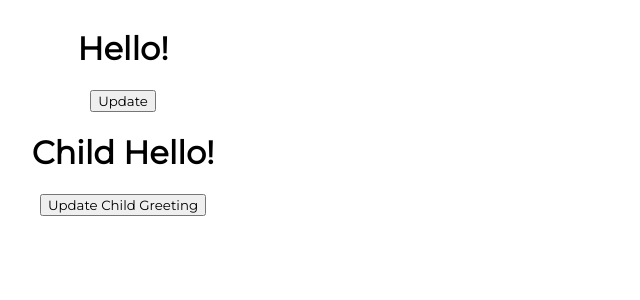
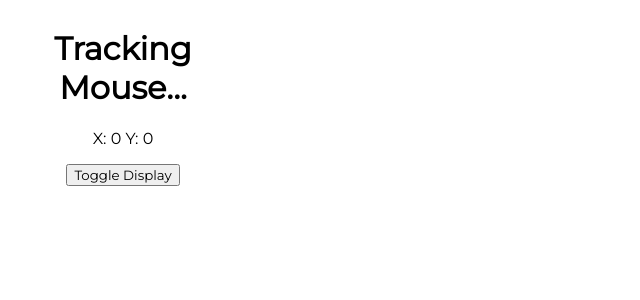
Before and after one commit to patthoege/funtional-component-css-challenge, a React (Create React App) app in the folder my-app/: page / in a window 1280 px wide. Shown: the top 300 px of the page, without its empty margins (0-640 px from the left). Built offline with nearby package versions, Linux system fonts and the light colour scheme.

Commit message:
componentWillUnmount

```diff
--- a/my-app/src/App.js
+++ b/my-app/src/App.js
@@ -15,7 +15,8 @@
 // import Content from './components/Content'
 // import Clock from "./components/Clock";
 // import LifeCyclesCDM from "./components/LifeCyclesCDM";
-import LifeCyclesCDU from "./components/LifeCyclesCDU";
+// import LifeCyclesCDU from "./components/LifeCyclesCDU";
+import LifeCyclesCWU from "./components/LifeCyclesCWU";
 
 
 function App() {
@@ -38,8 +39,8 @@
       {/* <Content /> */}
       {/* <Clock /> */}
       {/* <LifeCyclesCDM /> */}
-      <LifeCyclesCDU />
-
+      {/* <LifeCyclesCDU /> */}
+      <LifeCyclesCWU />
     </div>
   );
 }
--- /dev/null
+++ b/my-app/src/components/LifeCyclesCWU.js
@@ -0,0 +1,27 @@
+import React, { Component } from 'react'
+import LifeCyclesCWUTracker from './LifeCyclesCWUTracker'
+
+export class LifeCyclesCWU extends Component {
+    constructor(props) {
+        super(props)
+
+        this.state = {
+            visible: true
+        }
+    }
+
+    toggleDisplay = () => {
+        this.setState((prevState) => ({ visible: !prevState.visible }))
+    }
+
+    render() {
+        return (
+            <div>
+                {this.state.visible && <LifeCyclesCWUTracker />}
+                <button onClick={this.toggleDisplay}> Toggle Display</button>
+            </div>
+        )
+    }
+}
+
+export default LifeCyclesCWU
--- /dev/null
+++ b/my-app/src/components/LifeCyclesCWUTracker.js
@@ -0,0 +1,35 @@
+import React, { Component } from 'react'
+
+export class LifeCyclesCWUTracker extends Component {
+  constructor(props) {
+    super(props)
+
+    this.state = {
+      mouseX: 0,
+      mouseY: 0,
+    }
+  }
+  trackMouse = e => {
+    console.log('Mouse moved')
+    this.setState({
+      mouseX: e.clientX,
+      mouseY: e.clientY,
+    })
+  }
+  componentDidMount() {
+    window.addEventListener('mousemove', this.trackMouse);
+  }
+  componentWillUnmount() {
+    window.removeEventListener('mousemove', this.trackMouse);
+  }
+  render() {
+    return (
+      <div>
+        <h1>Tracking Mouse...</h1>
+        <p>X: {this.state.mouseX} Y: {this.state.mouseY}</p>
+      </div>
+    )
+  }
+}
+
+export default LifeCyclesCWUTracker
```
